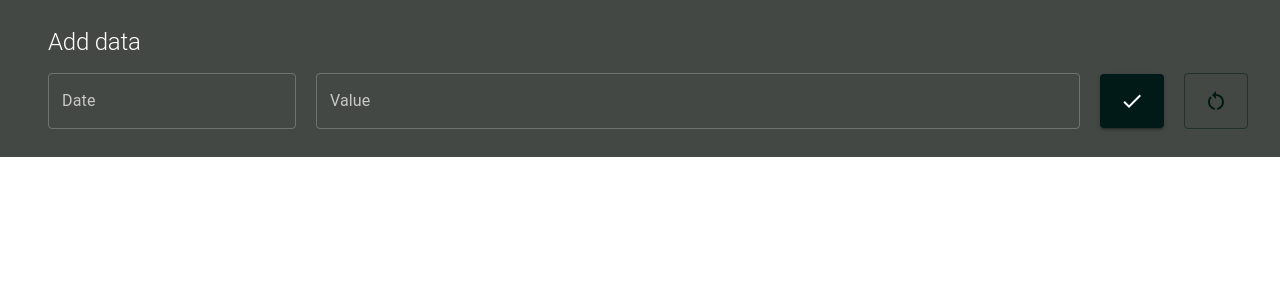
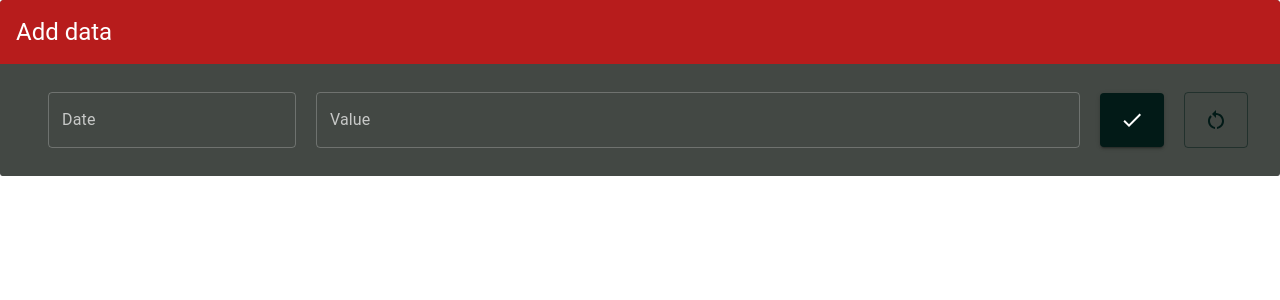
Before and after one commit to Bloodyblow/instant-stats, a Next.js app: page /components/ValueForm in a window 1280 px wide. Shown: the top 300 px of the page. Built offline with nearby package versions, Linux system fonts and the light colour scheme.

Commit message:
Improve style in Category page

```diff
--- a/src/pages/category/[id].tsx
+++ b/src/pages/category/[id].tsx
@@ -41,8 +41,8 @@ const Category = () => {
     <Layout
       pageTitle={isUpdate ? categoryData.name : "Create a new set of data"}
     >
+      <Chart />
       <ValueForm />
-      <Chart />
       <ValuesTable />
     </Layout>
   );
--- a/src/pages/components/ValueForm.tsx
+++ b/src/pages/components/ValueForm.tsx
@@ -14,6 +14,8 @@ import {
   Typography,
 } from "@mui/material";
 import RestartAltIcon from "@mui/icons-material/RestartAlt";
+import Card from "@mui/material/Card/Card";
+import CardHeader from "@mui/material/CardHeader/CardHeader";
 
 export default function ValueForm() {
   const [date, setDate] = useState<Dayjs | null>(null);
@@ -30,6 +32,12 @@ export default function ValueForm() {
   };
 
   return (
+    <Card sx={{ width: "100%" }}>
+      <CardHeader
+        title="Add data"
+        sx={{ backgroundColor: "secondary.main" }}
+      ></CardHeader>
+
       <Box
         component="form"
         sx={{
@@ -43,13 +51,6 @@ export default function ValueForm() {
         autoComplete="off"
         onSubmit={onSubmit}
       >
-      <Typography
-        variant="h2"
-        component="h2"
-        sx={{ fontSize: "1.5rem", color: "white", m: 1 }}
-      >
-        Add data
-      </Typography>
         <FormControl sx={{ m: 1, width: "100%" }}>
           <FormGroup
             row
@@ -103,5 +104,6 @@ export default function ValueForm() {
           </FormGroup>
         </FormControl>
       </Box>
+    </Card>
   );
 }
--- a/src/pages/components/charts/BarChart.tsx
+++ b/src/pages/components/charts/BarChart.tsx
@@ -8,7 +8,7 @@ export default function BarChart({ category }: { category: CategoryExtend }) {
   return (
     <Box
       sx={{
-        height: "200px",
+        height: "400px",
         width: "100%",
         backgroundColor: "background.paper",
       }}
```
Also changed, not shown: src/pages/components/Chart.tsx (+4 -4 lines). Lines whose indentation alone changed are shown as unchanged.
